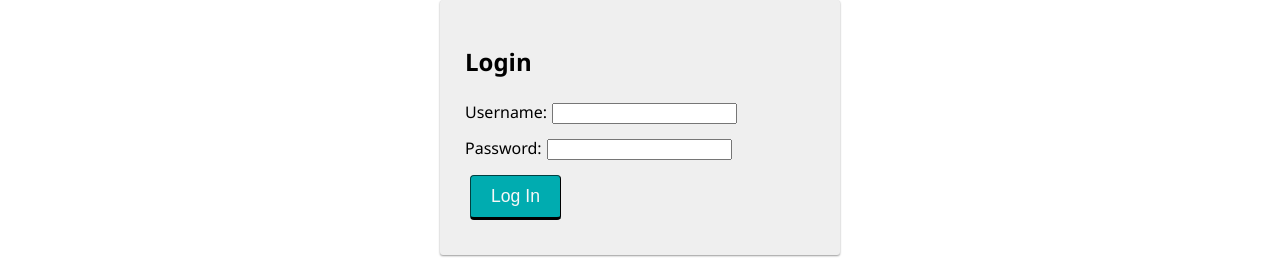
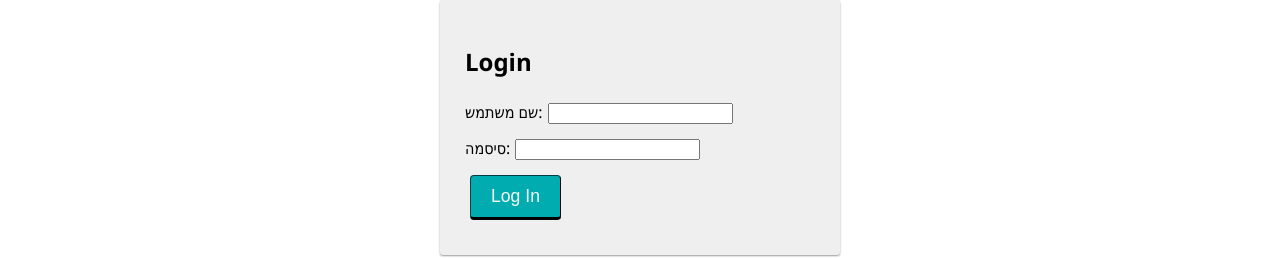
Before and after one commit to yanaanael/FinalProject, a React (Create React App) app: page /#/info in a window 1280 px wide. Shown: the part 98-356 px from the top of the page. Built offline with nearby package versions, Linux system fonts and the light colour scheme; no server answers.

Commit message:
changing Login  button to hebrew

```diff
--- a/src/components/LoginForm/LoginForm.jsx
+++ b/src/components/LoginForm/LoginForm.jsx
@@ -34,7 +34,7 @@ function LoginForm() {
       )}
       <div>
         <label htmlFor="username">
-          Username:
+          שם משתמש:
           <input
             type="text"
             name="username"
@@ -46,7 +46,7 @@ function LoginForm() {
       </div>
       <div>
         <label htmlFor="password">
-          Password:
+          סיסמה:
           <input
             type="password"
             name="password"
```
